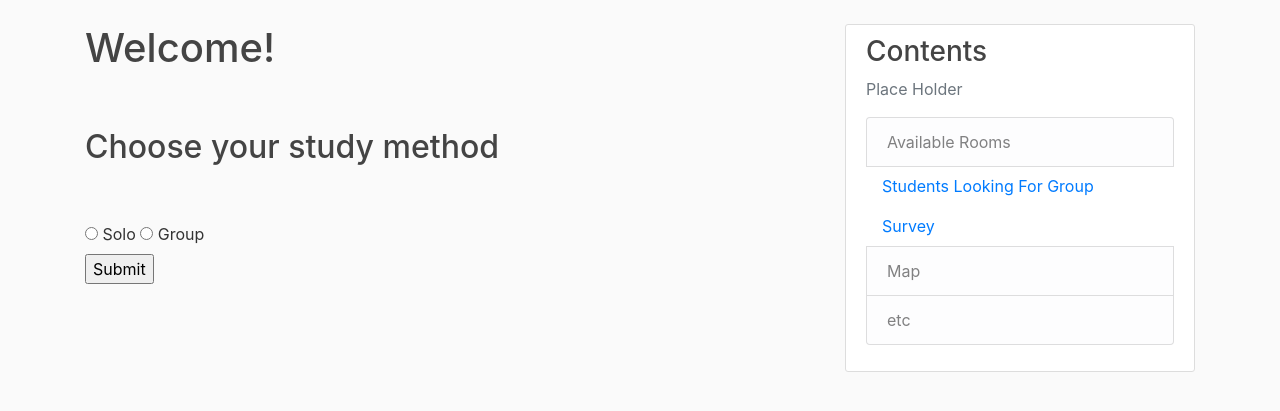
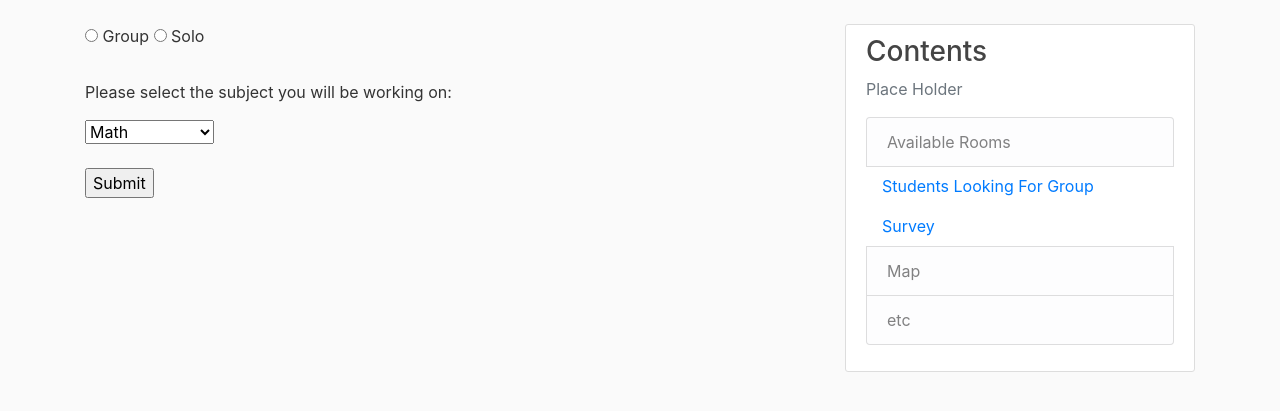
Before and after one commit to smrace/CIS454_StudySpace, a Flask app: page /survey in a window 1280 px wide. Shown: the part 56-467 px from the top of the page. Run offline with Flask 2, Linux system fonts and the light colour scheme; some libraries are stand-ins or nearby versions.

Commit message:
make map update survey

```diff
--- a/templates/survey.html
+++ b/templates/survey.html
@@ -1,20 +1,28 @@
 {% extends "layout.html" %}
 {% block content %}
-<h1>Welcome!</h1>
-<br>
-<br>
-<h2>Choose your study method</h2>
-<!--This will connect to database rather than email once database is
-    set up-->
-<form action="mailto:jthoma25@syr.edu" method="POST"></form>
-<br>
-<br>
-<input type="radio" name="solo" id="solo" value="Solo">
-<label for="solo">Solo</label>
-<input type="radio" name="Group" id="Group" value="Group">
-<label for="Group">Group</label>
-<br>
-<a href="mainPage"><input type="submit" value="Submit"></a>
+
+
+        <form method="POST" action="">
+
+        <input type="radio" name="group" id="group" value="group">
+        <label for="group">Group</label>
+
+        <input type="radio" name="Solo" id="Solo" value="Solo">
+        <label for="Solo">Solo</label>
+        <br>
+        <br>
+        <p>Please select the subject you will be working on:</p>
+        <select name=subjects method="GET" action="/">
+            <option value= "Math">Math</option>
+            <option value= "English">English</option>
+            <option value= "Science">Scinece</option>
+            <option value= "Social Studies">Social Studies</option>
+        </select>
+        <br>
+        <br>
+        <a href="map"><input type="submit" value="Submit"></a>
+
+        </form>
 
 
 
```
Also changed, not shown: templates/map.html (added, +7 -0 lines).
